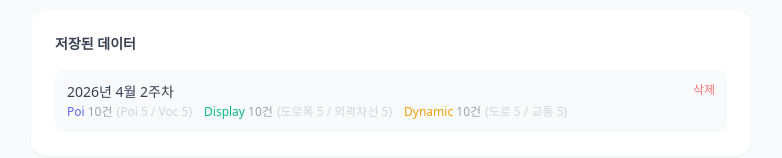
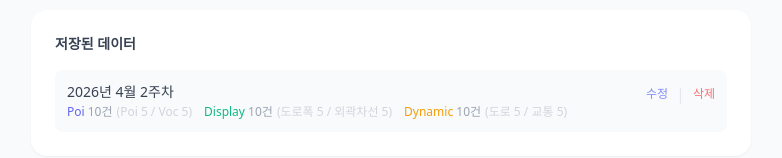
Before and after one commit to KIMSANGWOO518/group-dashboard, a Next.js app: page /admin in a window 1280 px wide. Both pictures are taken after typing "5", "5", "5", "5", "5", "5" into the empty fields and a click on the button "저장". Shown: the part 720-878 px from the top of the page, without its empty margins (249-1031 px from the left). Built offline with nearby package versions, Linux system fonts and the light colour scheme.

Commit message:
feat: 저장된 데이터 수정 기능 추가

```diff
--- a/app/admin/page.tsx
+++ b/app/admin/page.tsx
@@ -1,6 +1,6 @@
 "use client";
 
-import { useState, useEffect, useCallback } from "react";
+import { useState, useEffect, useCallback, useRef } from "react";
 import Link from "next/link";
 import { WeekEntry, TEAM_CONFIG, TeamKey, teamTotal } from "@/lib/types";
 import { format, startOfWeek, getISOWeek, getYear, getMonth, getDate, getDay, startOfMonth } from "date-fns";
@@ -11,10 +11,9 @@ function getWeekId(date: Date): string {
   return `${year}-W${String(week).padStart(2, "0")}`;
 }
 
-/** 해당 날짜가 월의 몇 번째 주인지 계산 */
 function getWeekOfMonth(date: Date): number {
   const dayOfMonth = getDate(date);
-  const firstDayOfMonth = getDay(startOfMonth(date)); // 0=일, 1=월 ...
+  const firstDayOfMonth = getDay(startOfMonth(date));
   return Math.ceil((dayOfMonth + firstDayOfMonth) / 7);
 }
 
@@ -38,10 +37,13 @@ export default function AdminPage() {
   const [loading, setLoading] = useState(true);
   const [saving, setSaving] = useState(false);
   const [message, setMessage] = useState<{ type: "ok" | "err"; text: string } | null>(null);
+  const [editingId, setEditingId] = useState<string | null>(null); // 수정 중인 항목 ID
 
   const monday = startOfWeek(new Date(), { weekStartsOn: 1 });
   const [selectedDate, setSelectedDate] = useState(format(monday, "yyyy-MM-dd"));
   const [counts, setCounts] = useState<Record<FieldKey, string>>(EMPTY_COUNTS);
+
+  const formRef = useRef<HTMLDivElement>(null);
 
   const fetchData = useCallback(async () => {
     const res = await fetch("/api/data");
@@ -51,6 +53,31 @@ export default function AdminPage() {
   }, []);
 
   useEffect(() => { fetchData(); }, [fetchData]);
+
+  /** 수정 버튼 클릭 → 폼에 기존 데이터 채우기 */
+  function handleEdit(w: WeekEntry) {
+    setEditingId(w.id);
+    setSelectedDate(w.date);
+    setCounts({
+      poi_poi: String(w.poi_poi),
+      poi_voc: String(w.poi_voc),
+      display_roadwidth: String(w.display_roadwidth),
+      display_outerline: String(w.display_outerline),
+      dynamic_road: String(w.dynamic_road),
+      dynamic_traffic: String(w.dynamic_traffic),
+    });
+    setMessage(null);
+    // 폼으로 스크롤
+    formRef.current?.scrollIntoView({ behavior: "smooth" });
+  }
+
+  /** 수정 취소 */
+  function handleCancelEdit() {
+    setEditingId(null);
+    setSelectedDate(format(monday, "yyyy-MM-dd"));
+    setCounts(EMPTY_COUNTS);
+    setMessage(null);
+  }
 
   async function handleSubmit(e: React.FormEvent) {
     e.preventDefault();
@@ -77,8 +104,15 @@ export default function AdminPage() {
         body: JSON.stringify(entry),
       });
       if (!res.ok) throw new Error("저장 실패");
-      setMessage({ type: "ok", text: `${entry.label} 데이터가 저장되었습니다.` });
+      setMessage({
+        type: "ok",
+        text: editingId
+          ? `${entry.label} 데이터가 수정되었습니다.`
+          : `${entry.label} 데이터가 저장되었습니다.`,
+      });
+      setEditingId(null);
       setCounts(EMPTY_COUNTS);
+      setSelectedDate(format(monday, "yyyy-MM-dd"));
       fetchData();
     } catch {
       setMessage({ type: "err", text: "저장 중 오류가 발생했습니다." });
@@ -94,8 +128,11 @@ export default function AdminPage() {
       headers: { "Content-Type": "application/json" },
       body: JSON.stringify({ id }),
     });
+    if (editingId === id) handleCancelEdit();
     fetchData();
   }
+
+  const isEditing = editingId !== null;
 
   return (
     <main className="min-h-screen bg-slate-50">
@@ -115,8 +152,28 @@ export default function AdminPage() {
       </header>
 
       <div className="max-w-3xl mx-auto px-6 py-8 space-y-6">
-        <div className="bg-white rounded-2xl shadow-sm p-6">
-          <h2 className="text-sm font-semibold text-gray-700 mb-4">주차 데이터 입력</h2>
+
+        {/* 입력 / 수정 폼 */}
+        <div
+          ref={formRef}
+          className={`bg-white rounded-2xl shadow-sm p-6 transition-all ${
+            isEditing ? "ring-2 ring-indigo-400" : ""
+          }`}
+        >
+          <div className="flex items-center justify-between mb-4">
+            <h2 className="text-sm font-semibold text-gray-700">
+              {isEditing ? "주차 데이터 수정" : "주차 데이터 입력"}
+            </h2>
+            {isEditing && (
+              <button
+                onClick={handleCancelEdit}
+                className="text-xs text-gray-400 hover:text-gray-600 border border-gray-200 px-3 py-1 rounded-lg transition-colors"
+              >
+                취소
+              </button>
+            )}
+          </div>
+
           <form onSubmit={handleSubmit} className="space-y-5">
             {/* 날짜 */}
             <div>
@@ -127,7 +184,8 @@ export default function AdminPage() {
                 type="date"
                 value={selectedDate}
                 onChange={(e) => setSelectedDate(e.target.value)}
-                className="w-full border border-gray-200 rounded-lg px-3 py-2 text-sm focus:outline-none focus:ring-2 focus:ring-indigo-400"
+                disabled={isEditing} // 수정 시 날짜 변경 불가
+                className="w-full border border-gray-200 rounded-lg px-3 py-2 text-sm focus:outline-none focus:ring-2 focus:ring-indigo-400 disabled:bg-slate-50 disabled:text-gray-400"
               />
               {selectedDate && (
                 <p className="text-xs text-indigo-500 mt-1">
@@ -191,9 +249,13 @@ export default function AdminPage() {
             <button
               type="submit"
               disabled={saving}
-              className="w-full bg-indigo-500 hover:bg-indigo-600 disabled:bg-indigo-300 text-white font-medium py-2.5 rounded-lg text-sm transition-colors"
+              className={`w-full text-white font-medium py-2.5 rounded-lg text-sm transition-colors disabled:opacity-50 ${
+                isEditing
+                  ? "bg-indigo-500 hover:bg-indigo-600"
+                  : "bg-indigo-500 hover:bg-indigo-600"
+              }`}
             >
-              {saving ? "저장 중..." : "저장"}
+              {saving ? "저장 중..." : isEditing ? "수정 저장" : "저장"}
             </button>
           </form>
         </div>
@@ -210,7 +272,9 @@ export default function AdminPage() {
               {[...weeks].reverse().map((w) => (
                 <div
                   key={w.id}
-                  className="flex items-start justify-between p-3 rounded-lg bg-slate-50"
+                  className={`flex items-start justify-between p-3 rounded-lg transition-colors ${
+                    editingId === w.id ? "bg-indigo-50 ring-1 ring-indigo-200" : "bg-slate-50"
+                  }`}
                 >
                   <div>
                     <p className="text-sm font-medium text-gray-700">{w.label}</p>
@@ -228,12 +292,21 @@ export default function AdminPage() {
                       ))}
                     </div>
                   </div>
-                  <button
-                    onClick={() => handleDelete(w.id)}
-                    className="text-xs text-red-400 hover:text-red-600 transition-colors ml-4 shrink-0"
-                  >
-                    삭제
-                  </button>
+                  <div className="flex items-center gap-2 ml-4 shrink-0">
+                    <button
+                      onClick={() => handleEdit(w)}
+                      className="text-xs text-indigo-400 hover:text-indigo-600 transition-colors"
+                    >
+                      수정
+                    </button>
+                    <span className="text-gray-200">|</span>
+                    <button
+                      onClick={() => handleDelete(w.id)}
+                      className="text-xs text-red-400 hover:text-red-600 transition-colors"
+                    >
+                      삭제
+                    </button>
+                  </div>
                 </div>
               ))}
             </div>
```
